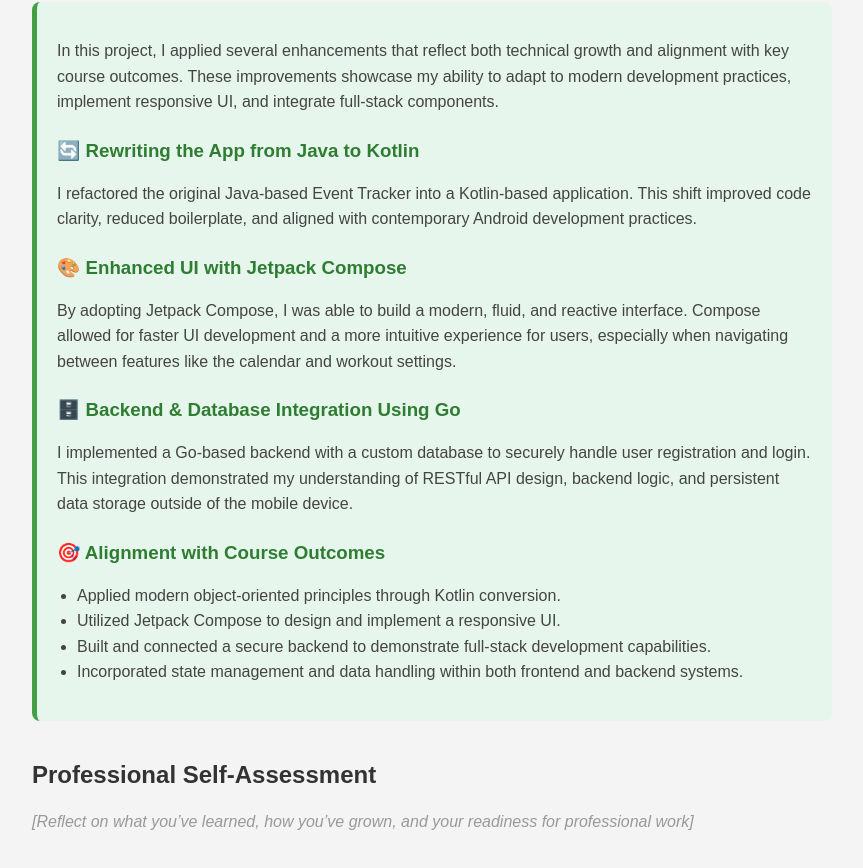
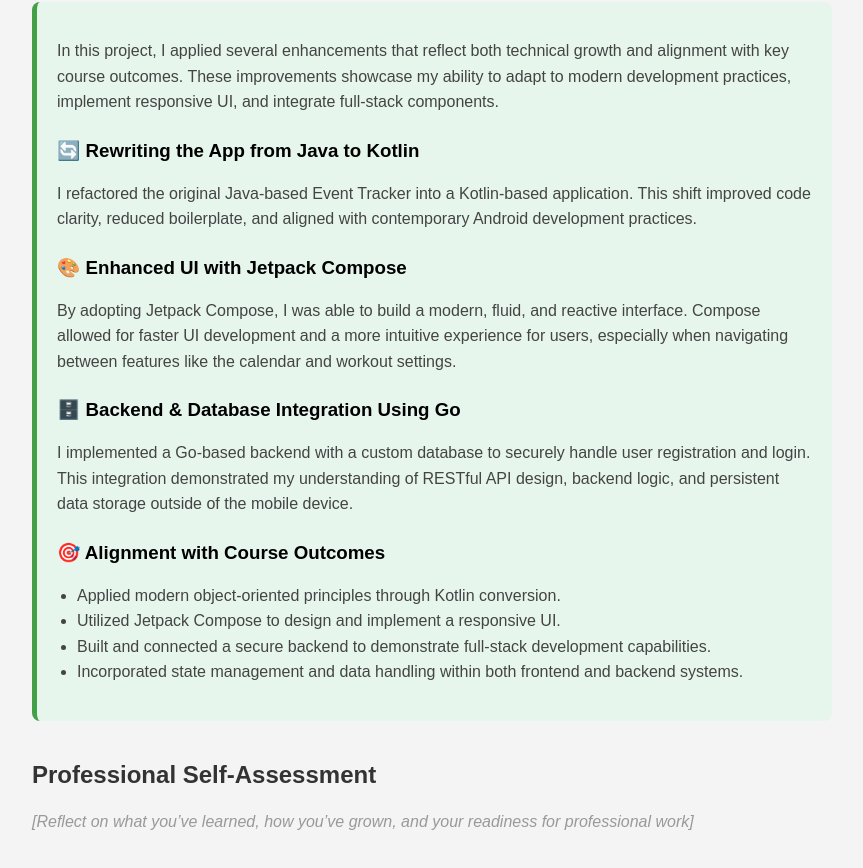
Before and after one commit to RenriDaerthe/RenriDaerthe.github.io, a plain HTML site: page index.html in a window 1280 px wide. Shown: the part 1035-1903 px from the top of the page, without its empty margins (208-1071 px from the left). Drawn offline with Linux system fonts and the light colour scheme.

Commit message:
Update index.html

```diff
--- a/index.html
+++ b/index.html
@@ -87,7 +87,7 @@
 
 .ReflectionBox h3 {
   margin-top: 25px;
-  color: #2e7d32;
+  color: #000;
 }
 
 .ReflectionBox ul {
```
